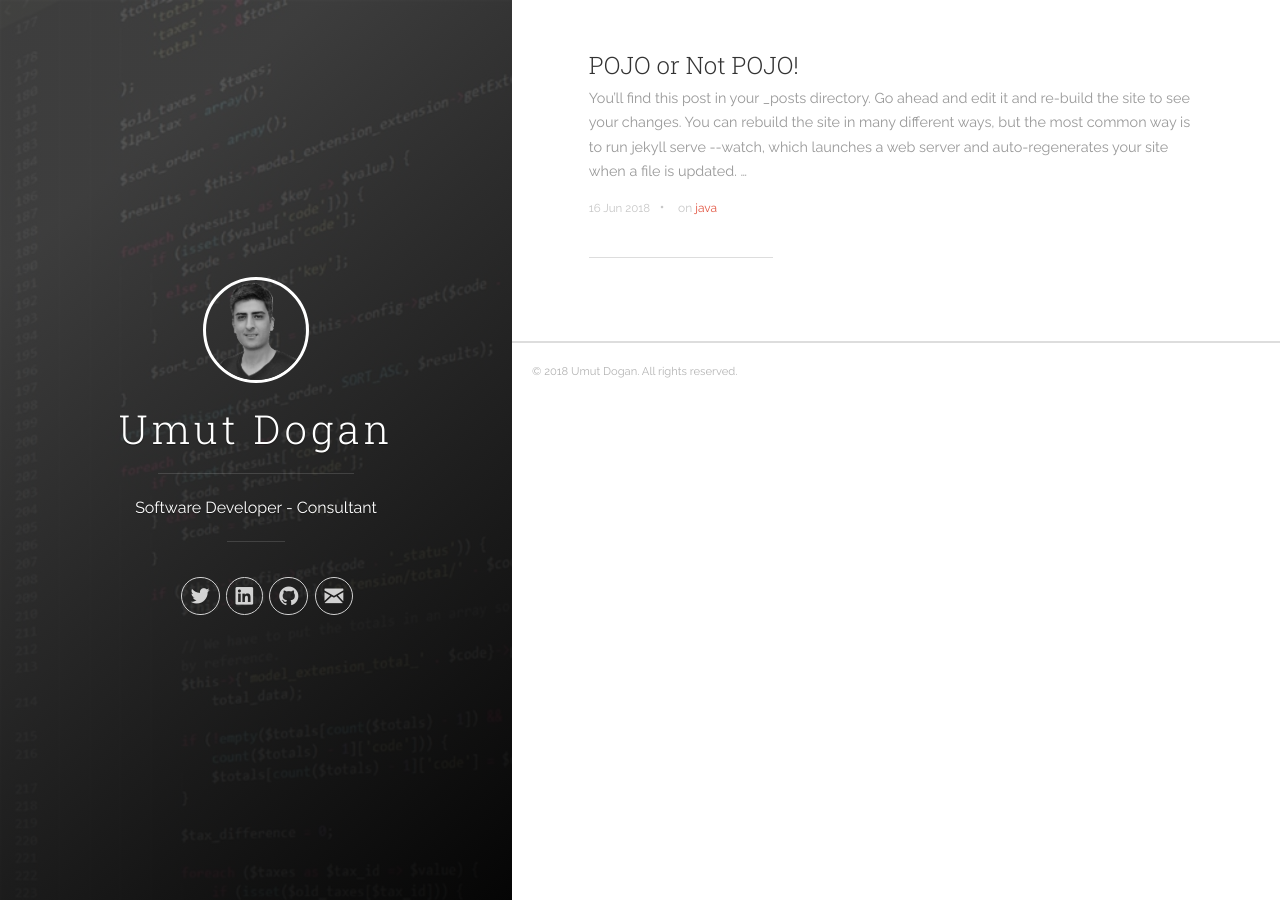
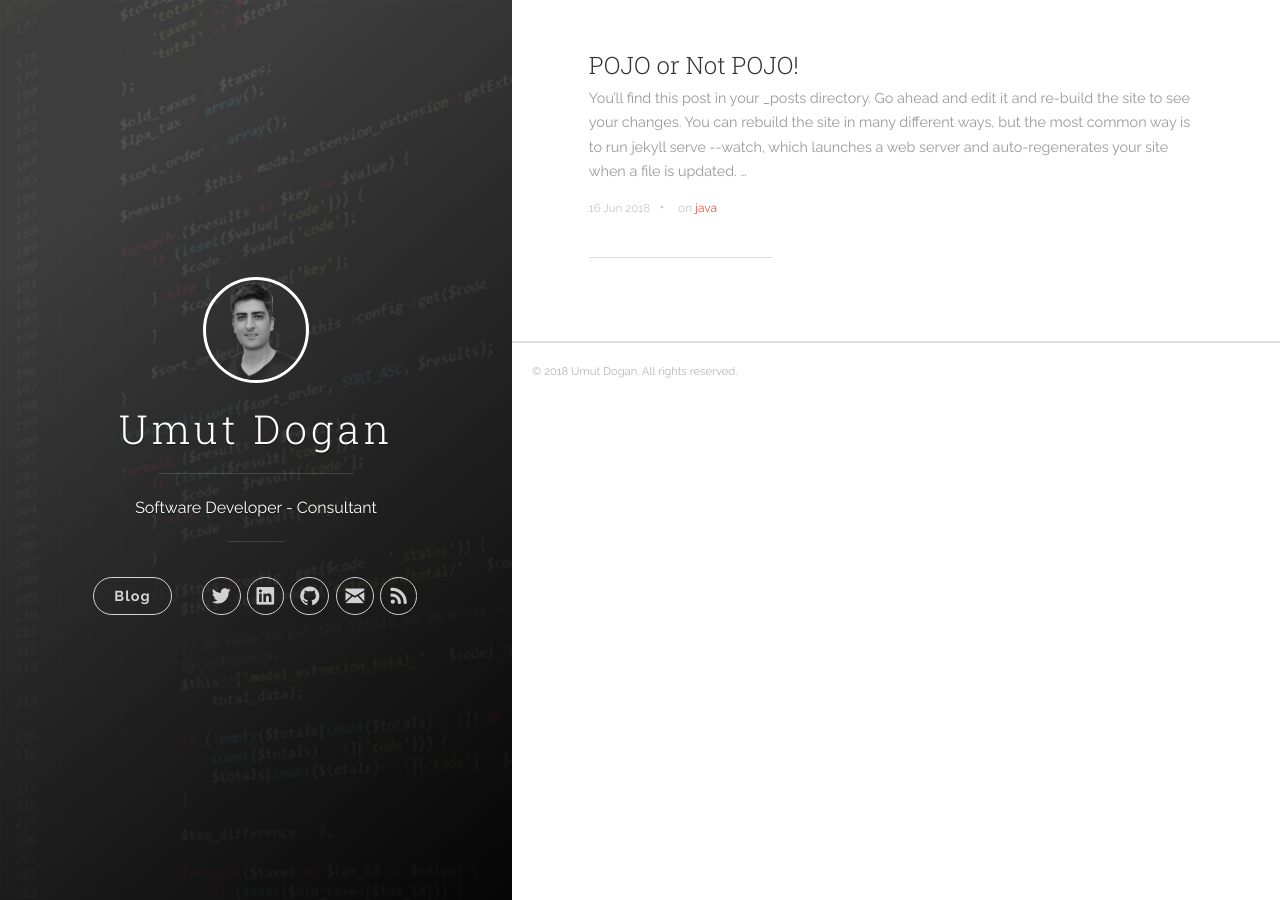
Before and after one commit to umutdogan/umutdogan.github.io, a Jekyll site: the page built from index.html, in a window 1280 px wide. Built offline with Jekyll 4.4.1, drawn with Linux system fonts in a browser that asks for light colours; the list of posts is cut into pages by our own code.

Commit message:
Update header.html

```diff
--- a/_includes/header.html
+++ b/_includes/header.html
@@ -18,11 +18,11 @@
 
         <div class="navigation-wrapper">
 
-          <!--<nav class="cover-navigation cover-navigation--primary">
+          <nav class="cover-navigation cover-navigation--primary">
             <ul class="navigation">
               <li class="navigation__item"><a href="{{ site.baseurl }}/#blog" title="link to {{ site.title }} blog" class="blog-button">Blog</a></li>
             </ul>
-          </nav>-->
+          </nav>
 
           <nav class="cover-navigation navigation--social">
             <ul class="navigation">
@@ -78,12 +78,12 @@
             {% endif %}
 
             <!-- RSS -->
-            <!--<li class="navigation__item">
+            <li class="navigation__item">
               <a href="{{ site.baseurl }}/feed.xml" title="Subscribe" target="_blank">
                 <i class="icon icon-rss"></i>
                 <span class="label">RSS</span>
               </a>
-            </li>-->
+            </li>
 
             </ul>
           </nav>
```
